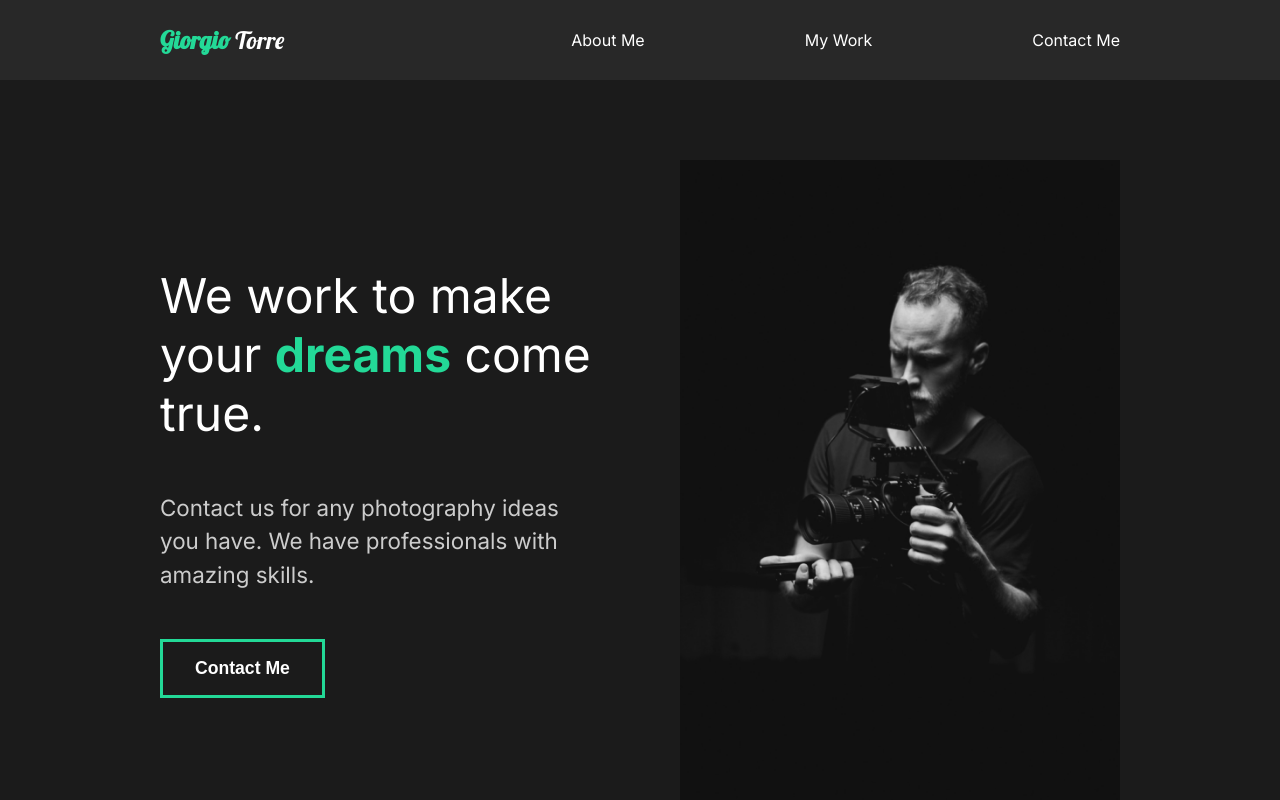
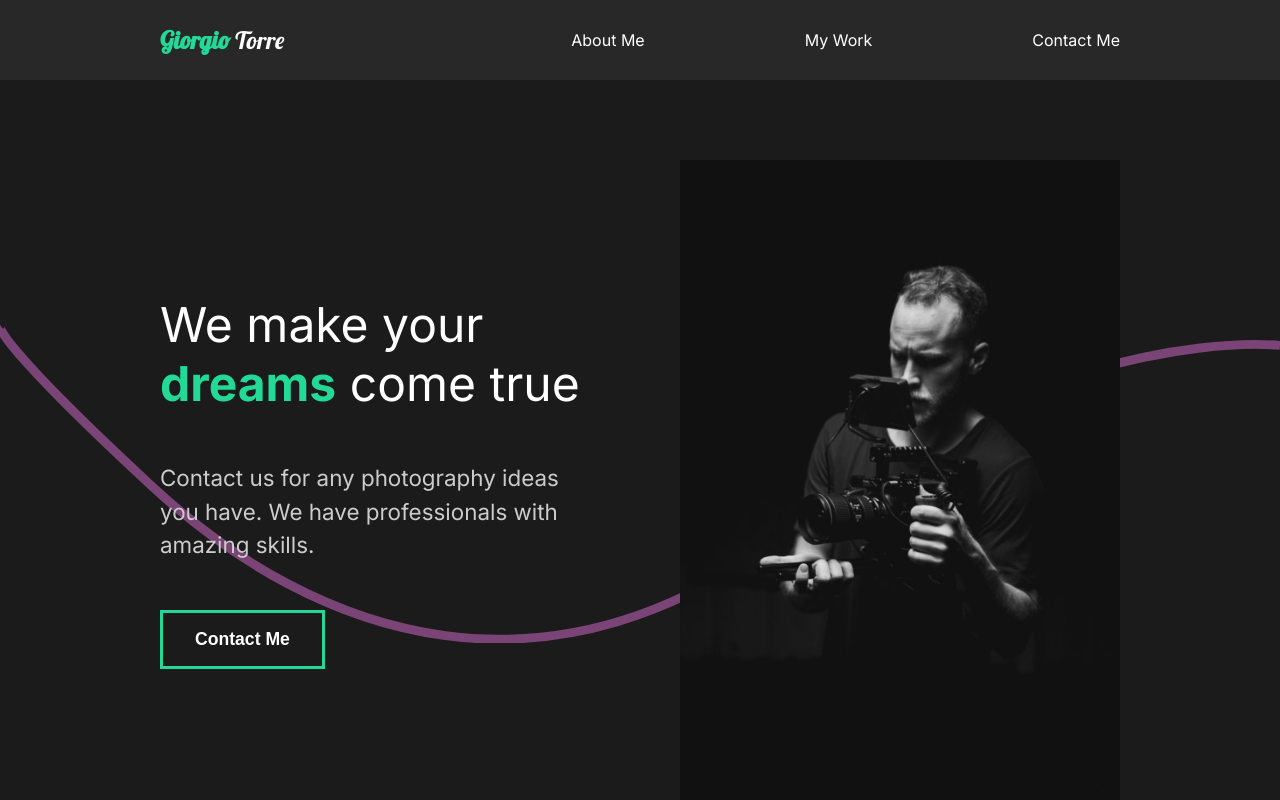
Before and after one commit to towerbrother/personalPortfolio-app, a React (Create React App) app: page / in a window 1280 px wide. Shown: the top 800 px of the page. Built offline with nearby package versions, Linux system fonts and the light colour scheme.

Commit message:
Added Wave component and animation

```diff
--- a/src/components/AboutSection.js
+++ b/src/components/AboutSection.js
@@ -1,4 +1,5 @@
 import React from "react";
+import Wave from "./Wave";
 import home1 from "../img/home1.png";
 import {
   StyledLayout,
@@ -15,15 +16,12 @@
       <StyledDescription>
         <motion.div className="title">
           <StyledHide>
-            <motion.h2 variants={swipeUpAnimation}>We work to make</motion.h2>
+            <motion.h2 variants={swipeUpAnimation}>We make your</motion.h2>
           </StyledHide>
           <StyledHide>
             <motion.h2 variants={swipeUpAnimation}>
-              your <span>dreams</span> come
+              <span>dreams</span> come true
             </motion.h2>
-          </StyledHide>
-          <StyledHide>
-            <motion.h2 variants={swipeUpAnimation}>true.</motion.h2>
           </StyledHide>
         </motion.div>
         <motion.p variants={fadeAnimation}>
@@ -35,6 +33,7 @@
       <StyledImage>
         <img src={home1} alt="guy with a camera" />
       </StyledImage>
+      <Wave />
     </StyledLayout>
   );
 };
--- /dev/null
+++ b/src/components/Wave.js
@@ -0,0 +1,31 @@
+import React from "react";
+import styled from "styled-components";
+import { motion } from "framer-motion";
+
+const Wave = () => {
+  return (
+    <StyledWaveSvg
+      viewBox="0 0 1440 363"
+      fill="none"
+      xmlns="http://www.w3.org/2000/svg"
+    >
+      <motion.path
+        initial={{ pathLength: 0, pathOffset: 1 }}
+        animate={{ pathLength: 1, pathOffset: 0 }}
+        transition={{ duration: 3 }}
+        d="M1440 27.4774C1352.73 19.8184 1122.41 49.0556 899.331 227.276C620.48 450.052 354.282 355.647 170.328 185.318C23.165 49.0556 -4.21721 8.32998 0.487081 5"
+        stroke="#D96ED4"
+        strokeOpacity="0.5"
+        strokeWidth="10"
+      />
+    </StyledWaveSvg>
+  );
+};
+
+export default Wave;
+
+const StyledWaveSvg = styled.svg`
+  position: absolute;
+  left: 0;
+  z-index: 1;
+`;
--- a/src/styles.js
+++ b/src/styles.js
@@ -12,6 +12,7 @@
 export const StyledDescription = styled.div`
   flex: 1;
   padding-right: 5rem;
+  z-index: 2;
   h2 {
     font-weight: lighter;
   }
@@ -20,6 +21,7 @@
 export const StyledImage = styled.div`
   flex: 1;
   overflow: hidden;
+  z-index: 2;
   img {
     width: 100%;
     height: 80vh;
```
Also changed, not shown: 1 other file (tests, documents, lock files or other folders).
